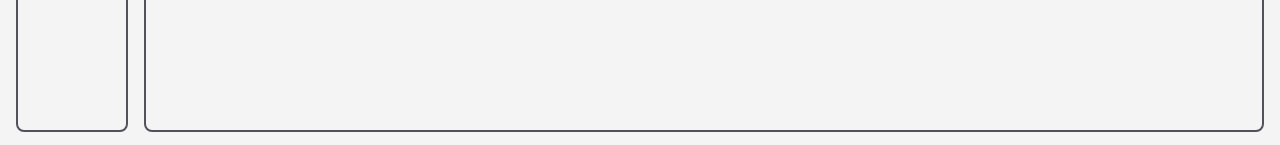
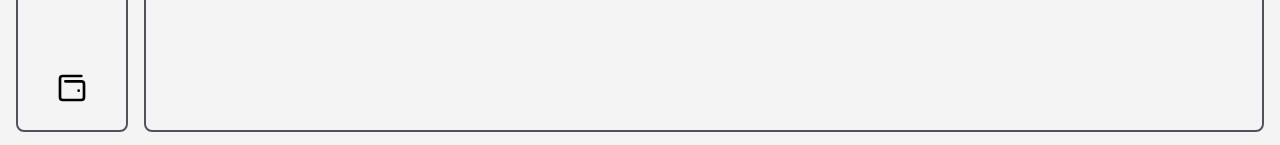
Before and after one commit to 0xhirugohan/sokushuu, a React (Vite) app in the folder packages/sokushuu-app/: page / in a window 1280 px wide. Shown: the part 652-797 px from the top of the page. Built offline with nearby package versions, Linux system fonts and the light colour scheme.

Commit message:
add wallet in sidebar nav

```diff
--- a/packages/sokushuu-app/src/components/layouts/Sidebar.tsx
+++ b/packages/sokushuu-app/src/components/layouts/Sidebar.tsx
@@ -2,9 +2,12 @@ import SokushuuLogo from '@/assets/sokushuu.svg'
 import FlashcardIcon from '@/assets/flashcard.svg'
 import MarketIcon from '@/assets/market.svg'
 import AiIcon from '@/assets/ai.svg'
+import WalletIcon from '@/assets/wallet.svg'
+import { Button } from '@/components/ui/button'
 
 const Sidebar = ({ styleName }: { styleName?: string }) => {
     return <div className={styleName + " " + "w-28 h-full border-2 border-zinc-600 rounded-md p-2"}>
+        <div className="h-full flex flex-col gap-y-12 justify-between items-center">
             <div className="flex flex-col gap-y-12 justify-center items-center">
                 <img className="border-b-2 border-zinc-600" src={SokushuuLogo} alt="Sokushuu Logo" />
                 <a href="/">
@@ -15,6 +18,10 @@ const Sidebar = ({ styleName }: { styleName?: string }) => {
                 </a>
                 <img className="w-8 h-8 hover:opacity-70" src={AiIcon} alt="Ai Icon" />
             </div>
+            <Button className="mb-4 bg-transparent border-none hover:bg-transparent shadow-none cursor-pointer">
+                <img className="w-8 h-8 hover:opacity-70" src={WalletIcon} alt="Wallet Icon" />
+            </Button>
+        </div>
     </div>
 };
 
```
Also changed, not shown: packages/sokushuu-app/src/assets/wallet.svg (added), 1 other file (tests, documents, lock files or other folders). Lines whose indentation alone changed are shown as unchanged.
